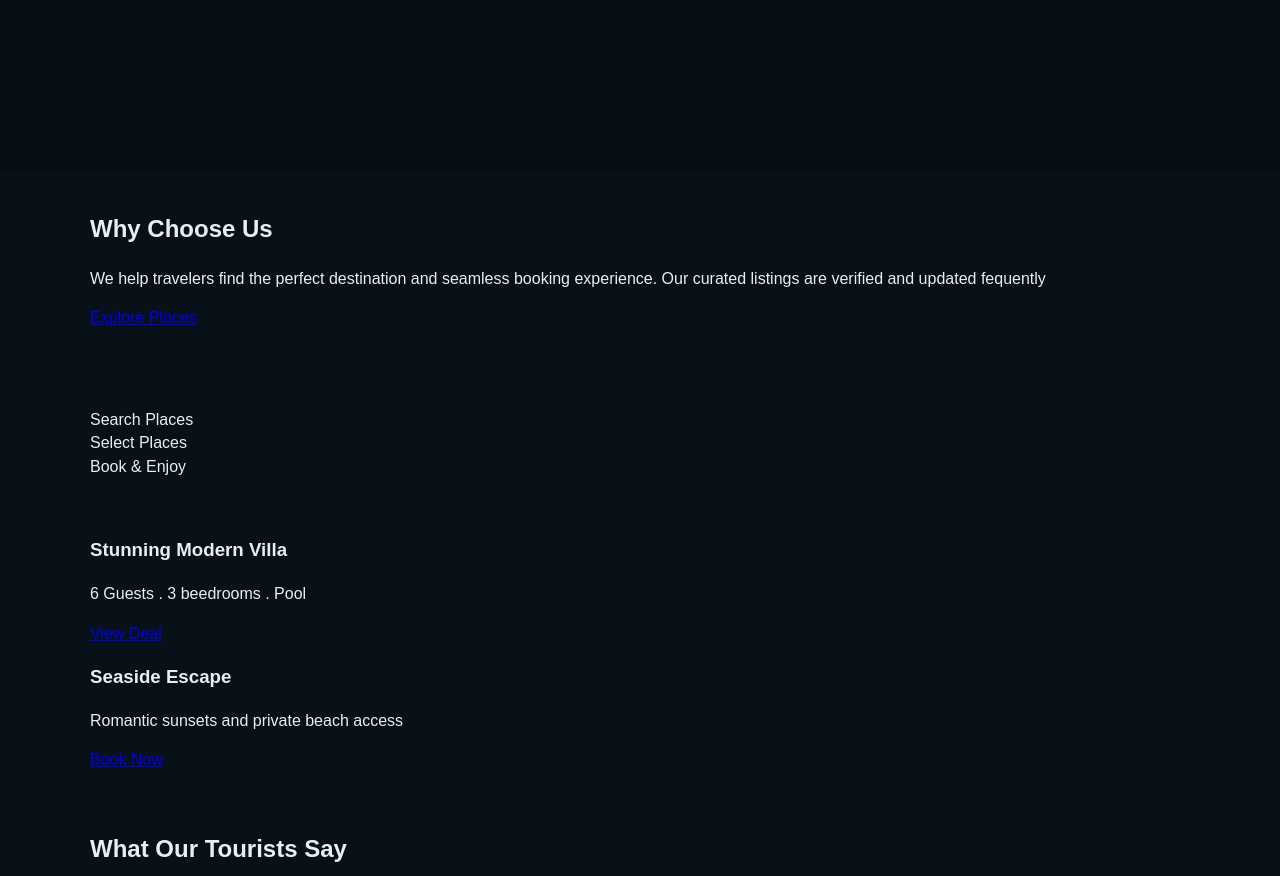
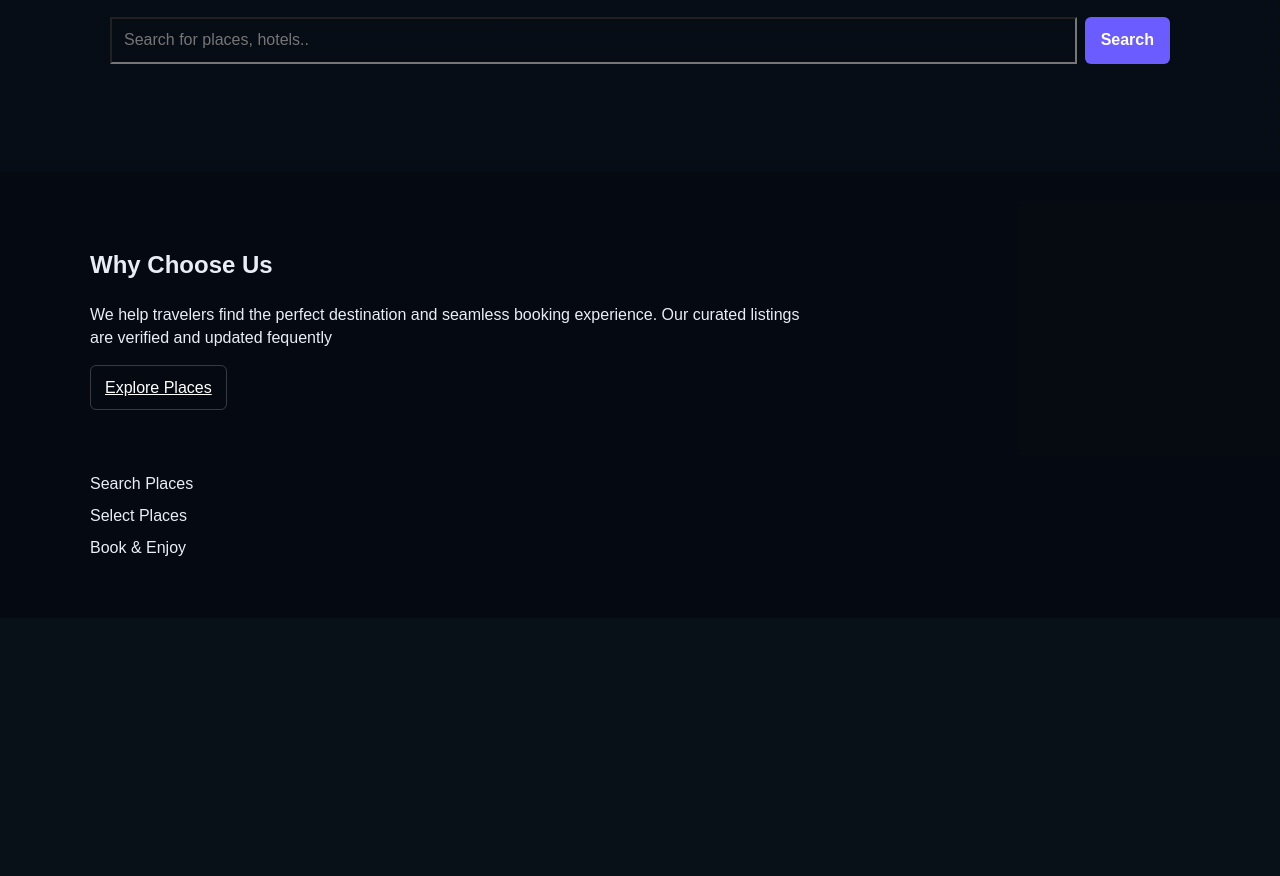
Before and after one commit to TamanHassan/Testskills, a plain HTML site: page index.html in a window 1280 px wide. Shown: the part 308-1184 px from the top of the page. Drawn offline with Linux system fonts and the light colour scheme.

Commit message:
added code to styles.css

```diff
--- a/Styles/styles.css
+++ b/Styles/styles.css
@@ -49,3 +49,126 @@ body {
 .nav a:focus {
     background: rgba(255,255,255,0.04);
 }
+
+.hero-inner {
+    text-align: center;
+    padding: 56px 20px;
+}
+
+.search-card {
+    display: flex;
+    gap: 8px;
+    justify-content: center;
+    margin-top: 20px;
+}
+
+.search-card input {
+    flex: 1;
+    padding: 12px;
+    border: 1px solid rgba(255,255,255,0.1)
+    border-radius: 6px;
+    background:transparent;
+    color: #fff;
+}
+
+.search-card button {
+    background: var(--accent);
+    border: none;
+    padding: 12px 16px;
+    border-radius: 6px;
+    color: #fff;
+    font-weight: 700;
+    cursor: pointer;
+}
+
+.search-card button:hover {
+    filter: brightness (1.1);
+}
+
+.why {
+    background: rgba(4,8,14,0.6);
+    padding: 36px 20px;
+}
+
+.why-inner {
+    display: grid;
+    grid-template-columns: 1fr 360px;
+    gap: 28px;
+}
+
+.btn-ghost {
+    display: inline-block;
+    padding: 10px 14px;
+    border: 1px solid rgba(255,255,255,0.2);
+    color: #fff;
+    border-radius: 6px;
+}
+
+.features {
+    display: flex;
+    justify-content: center;
+    gap: 18px;
+    padding: 18px 0;
+}
+
+.feature i {
+    font-size: 22px;
+}
+
+.cards {
+    display: grid;
+    gap: 18px;
+    padding: 20px;
+}
+
+.card {
+    position: relative;
+    border-radius: 10px;
+    overflow: hidden;
+    height: 320px;
+    background-size: cover;
+    background-position: center;
+}
+
+.card-body {
+    position:absolute;
+    left: 20px;
+    bottom: 20px;
+    background: rgba(0,0,0,0.4);
+    padding: 16px;
+    border-radius: 6px;
+    color: #fff;
+}
+
+.card-body a {
+    display: inline-block;
+    padding: 8px 12px;
+    border-radius: 6px;
+    background: var (--accent);
+    color: #fff;
+    font-weight: 700;
+}
+
+.testimonial {
+    padding: 40px 20px;
+    background: #08101a;
+    color: #dfe9ff;
+    text-align: center;
+}
+
+.site-footer {
+    padding: 20px;
+    text-align: center;
+    color: #0fb2d6;
+}
+
+@media (max-width: 900px) {
+    .why-inner {
+        grid-template-columns: 1fr;
+    }
+    }
+@media (max-width:520px) {
+    search-card {
+        flex-direction: column;
+    }
+    }
```
